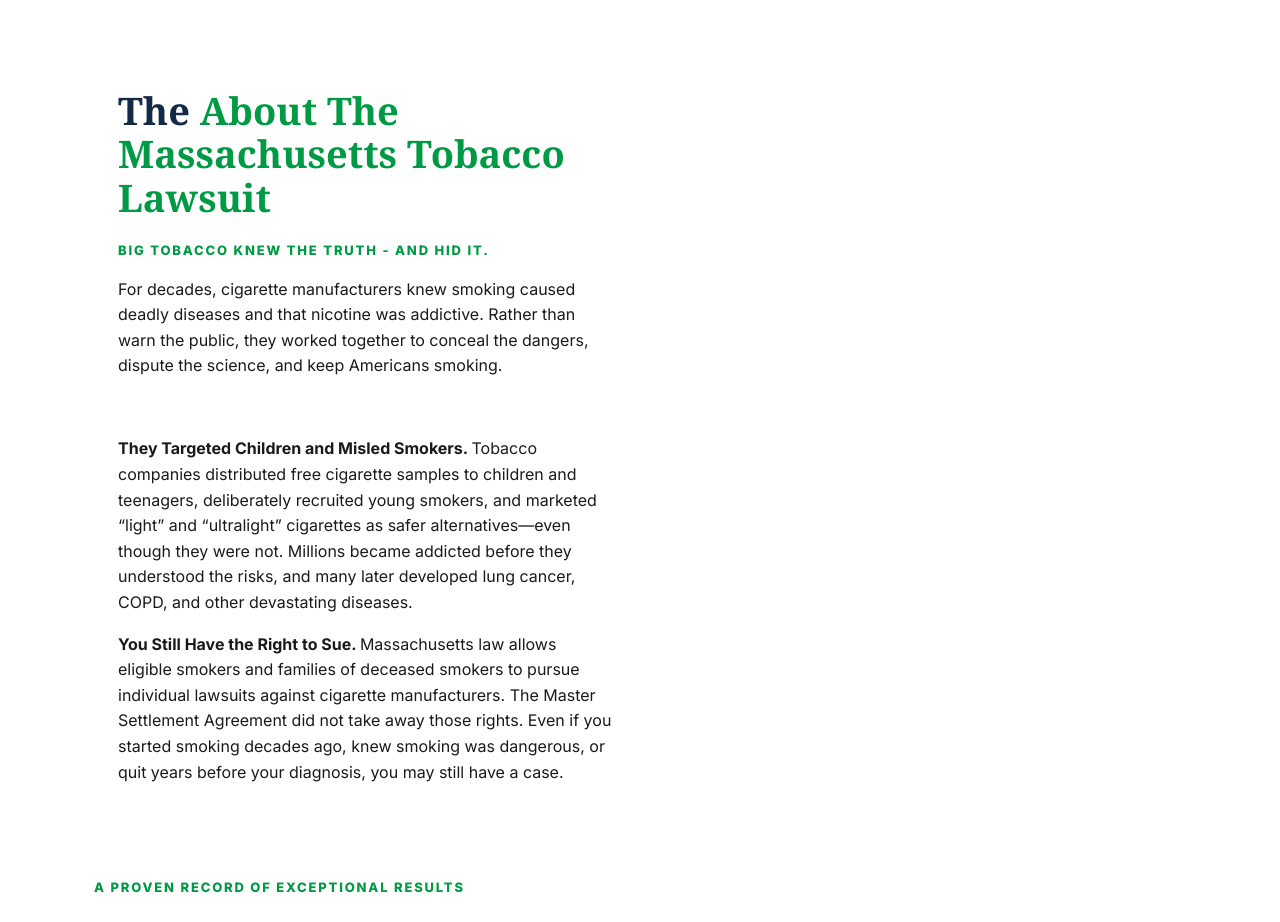
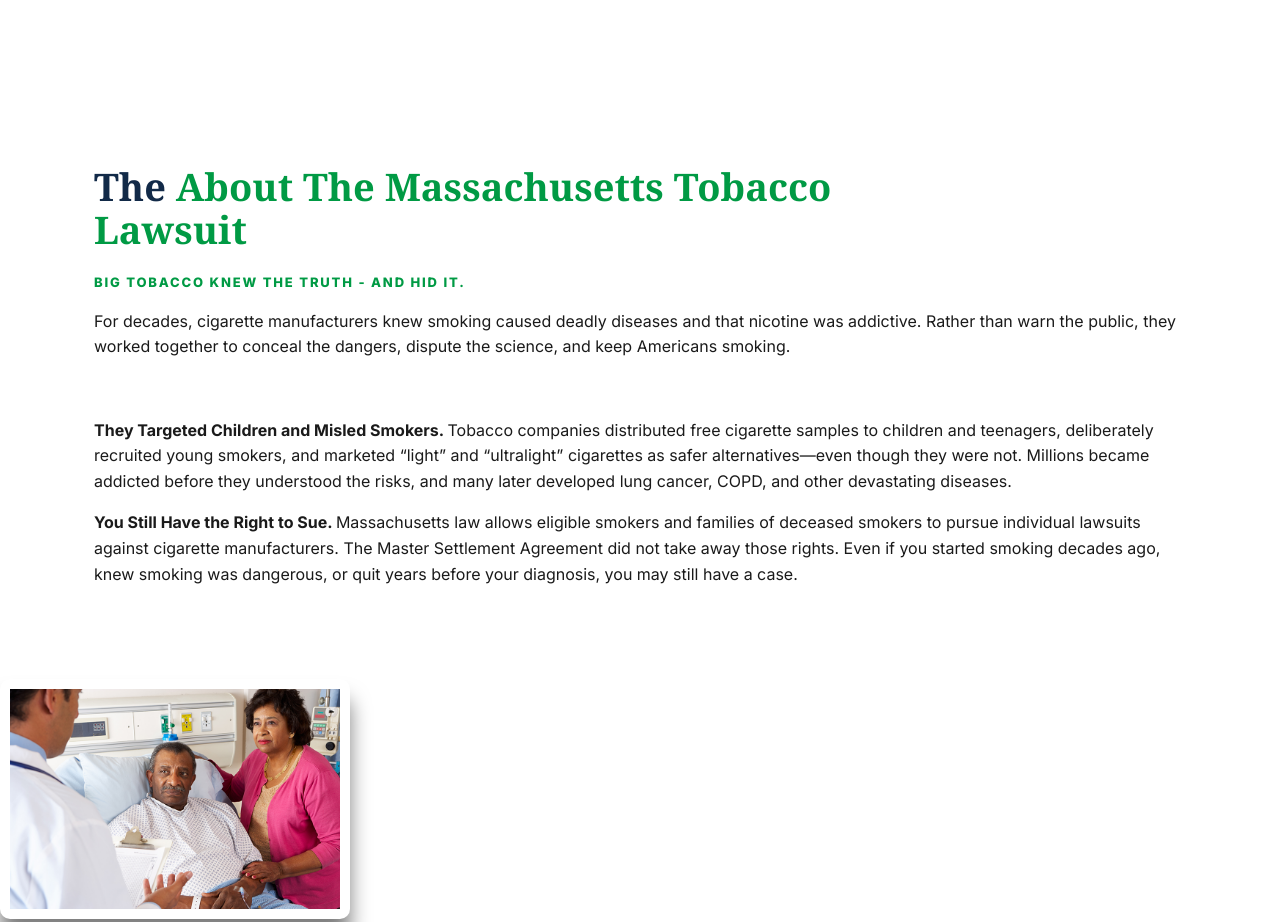
Before and after one commit to MTAA-2/Bernheim-Kelley-MA-Tobacco, a plain HTML site: page index.html in a window 1280 px wide. Shown: the part 2677-3599 px from the top of the page. Drawn offline with Linux system fonts and the light colour scheme.

Commit message:
Add files via upload

```diff
--- a/index.html
+++ b/index.html
@@ -504,7 +504,10 @@ Our trial verdicts and settlements rank among the best achieved by any law firm
       <p>
         When you take on Big Tobacco, who represents you matters. We know their defenses, we know their tactics, and we know how to take these cases to trial.  You will not find a more experienced, committed, or capable trial lawyer to handle your case. <strong>Period.</strong>
       </p>
-<section class="section" id="conditions">
+      </div>
+      </div>
+  </section>
+<section class="section">
     <div class="container">
       <div>
          <h2 class="section-title">The <span class="accent">About The Massachusetts Tobacco<span> Lawsuit</h2>
@@ -519,10 +522,6 @@ You Still Have the Right to Sue. </strong>Massachusetts law allows eligible smok
 </div>
 </section>
 
-
-     <p class="section-kicker">     A Proven Record of Exceptional Results</p>
-        <p>
-    </div>
       <div>
       <p class="hero-eyebrow">
         <img class="basic-imaga" src="images/bad-news-man-hospital-wife.jpg" alt="Massachusetts tobacco lawsuit image placeholder" width="350px">
```
